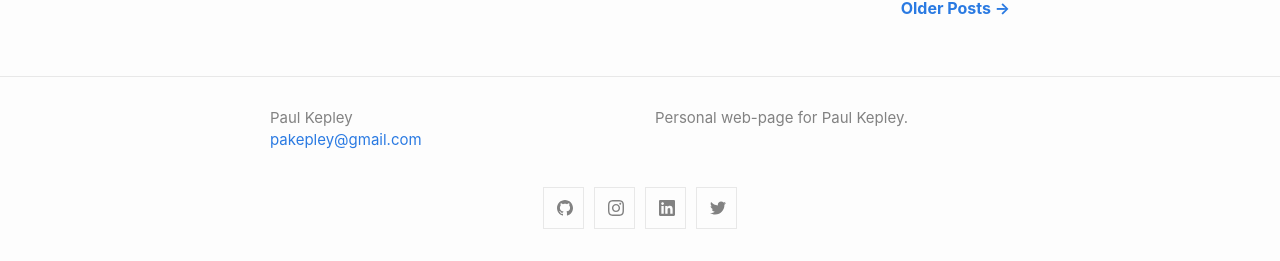
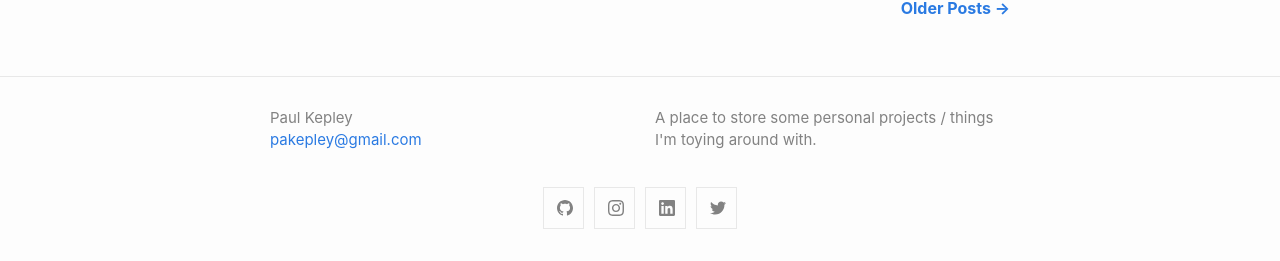
Before and after one commit to pkepley/pkepley.github.io, a Jekyll site: the page built from index.html, in a window 1280 px wide. Shown: the part 1284-1545 px from the top of the page. Built offline with Jekyll 4.4.1, drawn with Linux system fonts in a browser that asks for light colours; the list of posts is cut into pages by our own code.

Commit message:
Some boilerplate.

```diff
--- a/_config.yml
+++ b/_config.yml
@@ -4,7 +4,7 @@ author:
   email: pakepley@gmail.com
 
 description: >
-  Personal web-page for Paul Kepley.
+  A place to store some personal projects / things I'm toying around with.
 
 show_excerpts: true # set to true to show excerpts on the homepage
 
```
